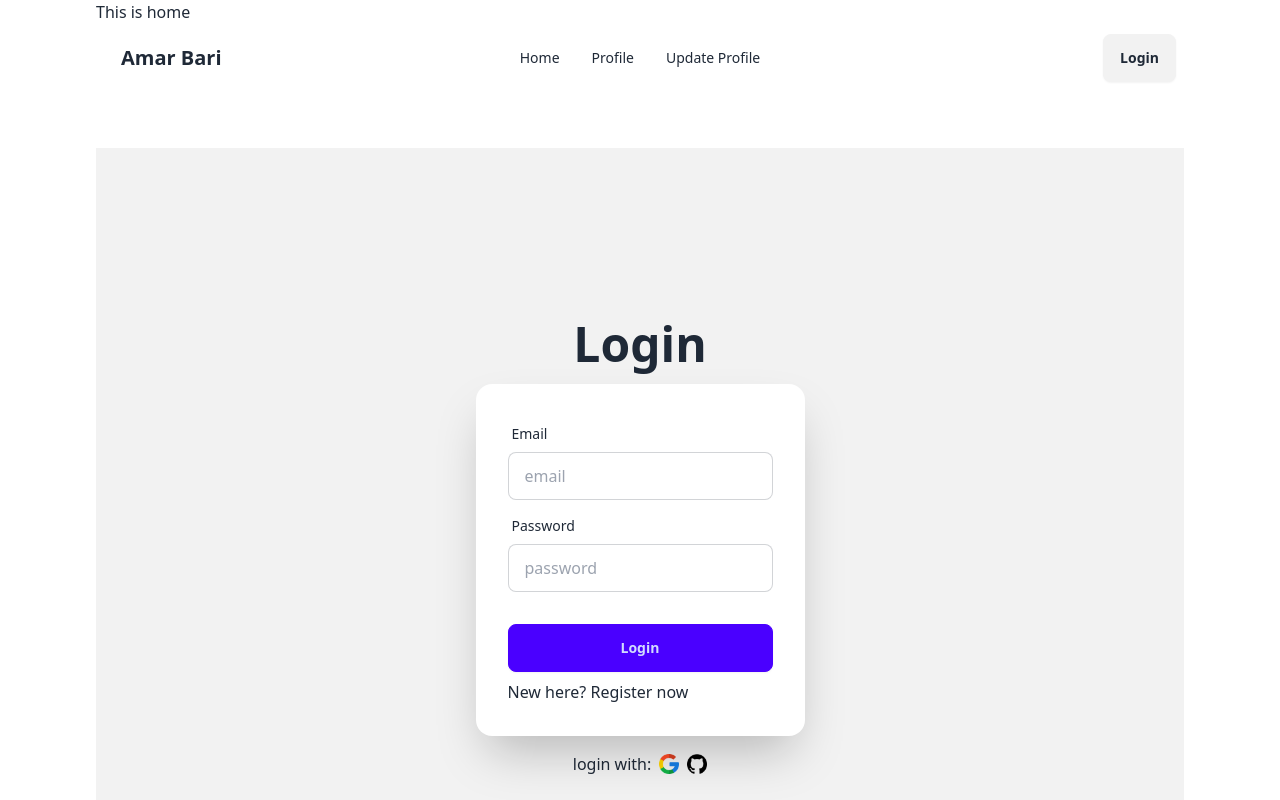
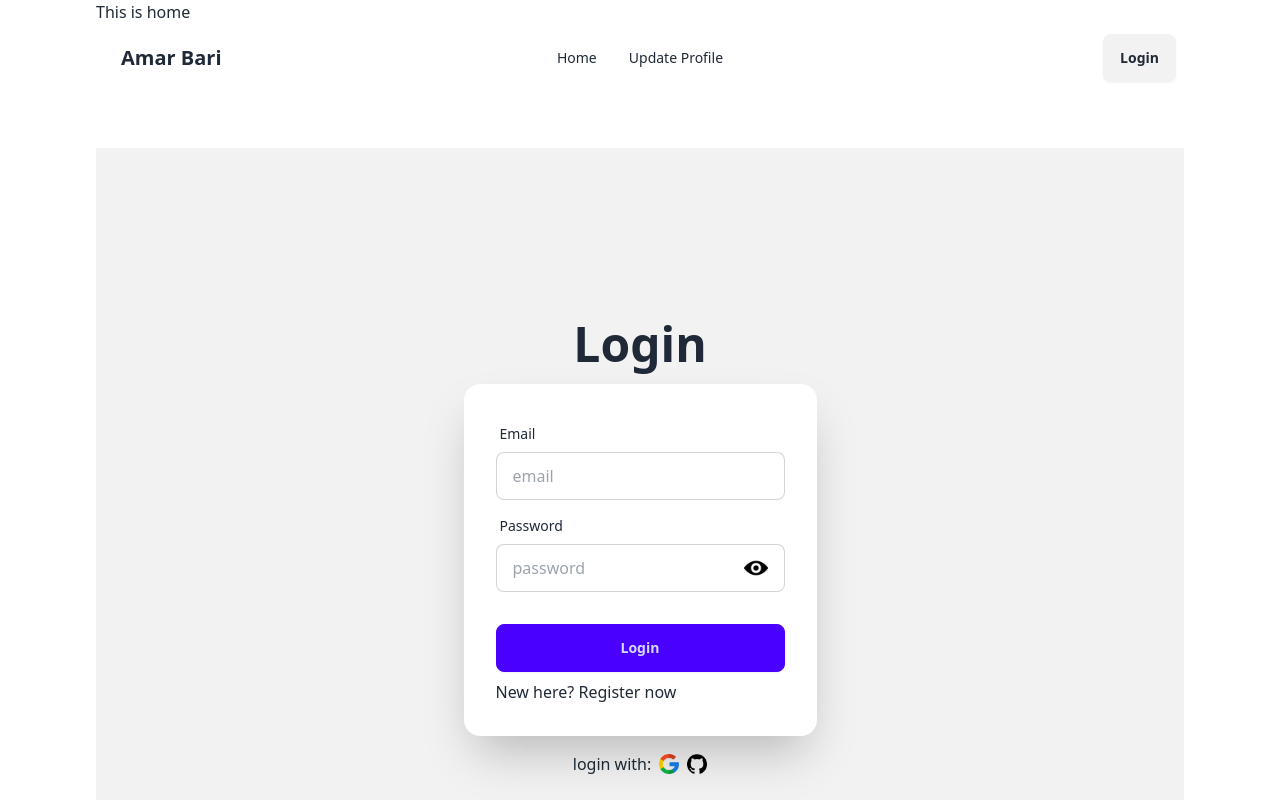
Before and after one commit to IRahman2024/Amar-Bari, a React (Vite) app: page /login in a window 1280 px wide. Shown: the top 800 px of the page. Built offline with nearby package versions, Linux system fonts and the light colour scheme; no server answers.

Commit message:
password show toggole done

```diff
--- a/src/Login/AuthProvider.jsx
+++ b/src/Login/AuthProvider.jsx
@@ -30,7 +30,7 @@ const AuthProvider = ({ children }) => {
         const unSubscribe = onAuthStateChanged(auth, currentUser => {
             setUser(currentUser);
             setLoader(false);
-            // console.log('observing current user inside useEffect Auth provider: ', currentUser.photoURL);
+            // console.log('observing current user inside useEffect Auth provider: ', currentUser.displayName);
 
         })
         return () => {
--- a/src/Login/Login.jsx
+++ b/src/Login/Login.jsx
@@ -1,4 +1,4 @@
-import { useContext, useRef } from "react";
+import { useContext, useRef, useState } from "react";
 import { Link } from "react-router-dom";
 import { AuthContext } from "./AuthProvider";
 import { auth } from "../Firebase/firebase.config";
@@ -10,6 +10,8 @@ const Login = () => {
 
     const emailRef = useRef(null);
     const passwordRef = useRef(null);
+
+    const [showPass, setShowPass] = useState(false);
 
     const handleLogin = e => {
         e.preventDefault();
@@ -64,7 +66,7 @@ const Login = () => {
                         <h1 className="text-5xl font-bold text-center">Login</h1>
                     </div>
                     <div className="card shrink-0 w-full max-w-sm shadow-2xl bg-base-100">
-                        <form onSubmit={handleLogin} className="card-body">
+                        <form className="card-body">
                             <div className="form-control">
                                 <label className="label">
                                     <span className="label-text">Email</span>
@@ -75,10 +77,28 @@ const Login = () => {
                                 <label className="label">
                                     <span className="label-text">Password</span>
                                 </label>
-                                <input type="password" placeholder="password" name='password' ref={passwordRef} className="input input-bordered" required />
+                                <label className="flex items-center justify-between input input-bordered
+                                ">
+                                    <input
+                                        type={
+                                            showPass ?
+                                                'text' : 'password'
+                                        }
+                                        placeholder="password" name='password'
+                                        ref={passwordRef} className="" required />
+                                    <button onClick={() => setShowPass(!showPass)}>
+                                        {showPass ?
+                                            <img className="w-6" src="/src/assets/hide.png" alt="" />
+                                            :
+                                            <img className="w-6" src="/src/assets/eyeOpen.png" alt="" />
+                                    }
+                                    </button>
+                                </label>
                             </div>
                             <div className="form-control mt-6">
-                                <button className="btn btn-primary">Login</button>
+                                <button
+                                onClick={handleLogin}
+                                className="btn btn-primary">Login</button>
                             </div>
                             <div>
                                 <h1 className="text-base">New here? <Link to='/register'><span className="hover:text-blue-500">Register now</span></Link></h1>
--- a/src/Navbar.jsx
+++ b/src/Navbar.jsx
@@ -8,7 +8,6 @@ const Navbar = () => {
 
     const links = <>
         <li><Link to='/'>Home</Link></li>
-        <li><Link to='/profile'>Profile</Link></li>
         <li><Link to='/update'>Update Profile</Link></li>
     </>
 
@@ -45,7 +44,7 @@ const Navbar = () => {
                 <div className="navbar-end gap-2">
                     {user ?
                         <div tabIndex={0} role="button" className="btn btn-ghost btn-circle avatar">
-                            <div className="w-10 rounded-full">
+                            <div title={ user.displayName } className="w-10 rounded-full">
                                 <img src={ user.photoURL } />
                             </div>
                         </div>
```
Also changed, not shown: src/assets/eyeOpen.png (added), src/assets/hide.png (added).
